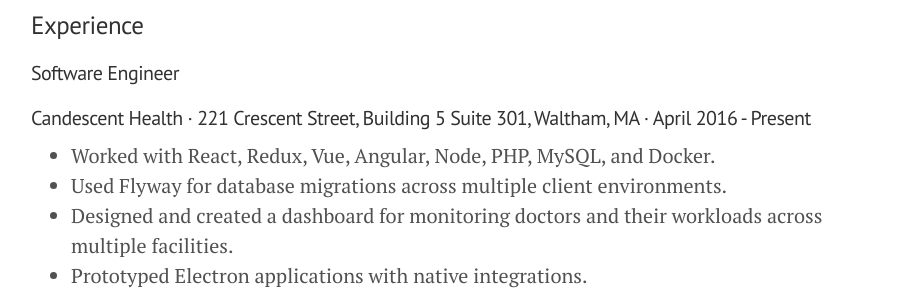
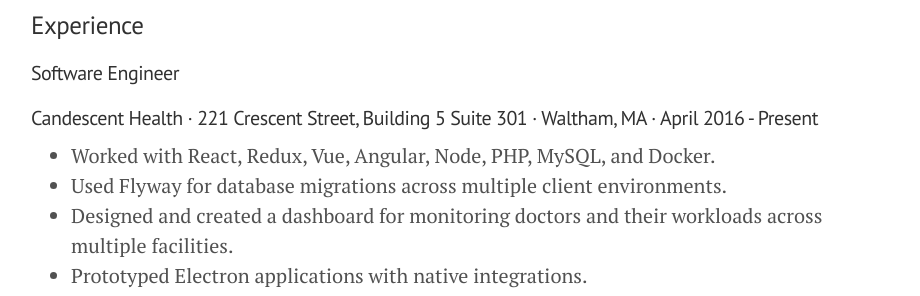
Before and after one commit to knpwrs/knpwrs.github.io, a Jekyll site: the page built from about.md, in a window 1280 px wide and 900 px high, scrolled down 845 px. Shown: the part 155-451 px from the top of the window, without its empty margins (179-1099 px from the left). Built offline with Jekyll 4.4.1, drawn with Linux system fonts in a browser that asks for light colours; nearby versions of some CDN libraries; part of the change alters nothing that is shown.

```diff
--- a/about.md
+++ b/about.md
@@ -36,7 +36,7 @@ I also enjoy music, play drums, and am a big time fan of the [New England Patrio
 
 #### Software Engineer
 
-##### Candescent Health &middot; 221 Crescent Street, Building 5 Suite 301, Waltham, MA &middot; April 2016 - Present
+##### Candescent Health &middot; 221 Crescent Street, Building 5 Suite 301 &middot;  Waltham, MA &middot; April 2016 - Present
 
 * Worked with React, Redux, Vue, Angular, Node, PHP, MySQL, and Docker.
 * Used Flyway for database migrations across multiple client environments.
```
